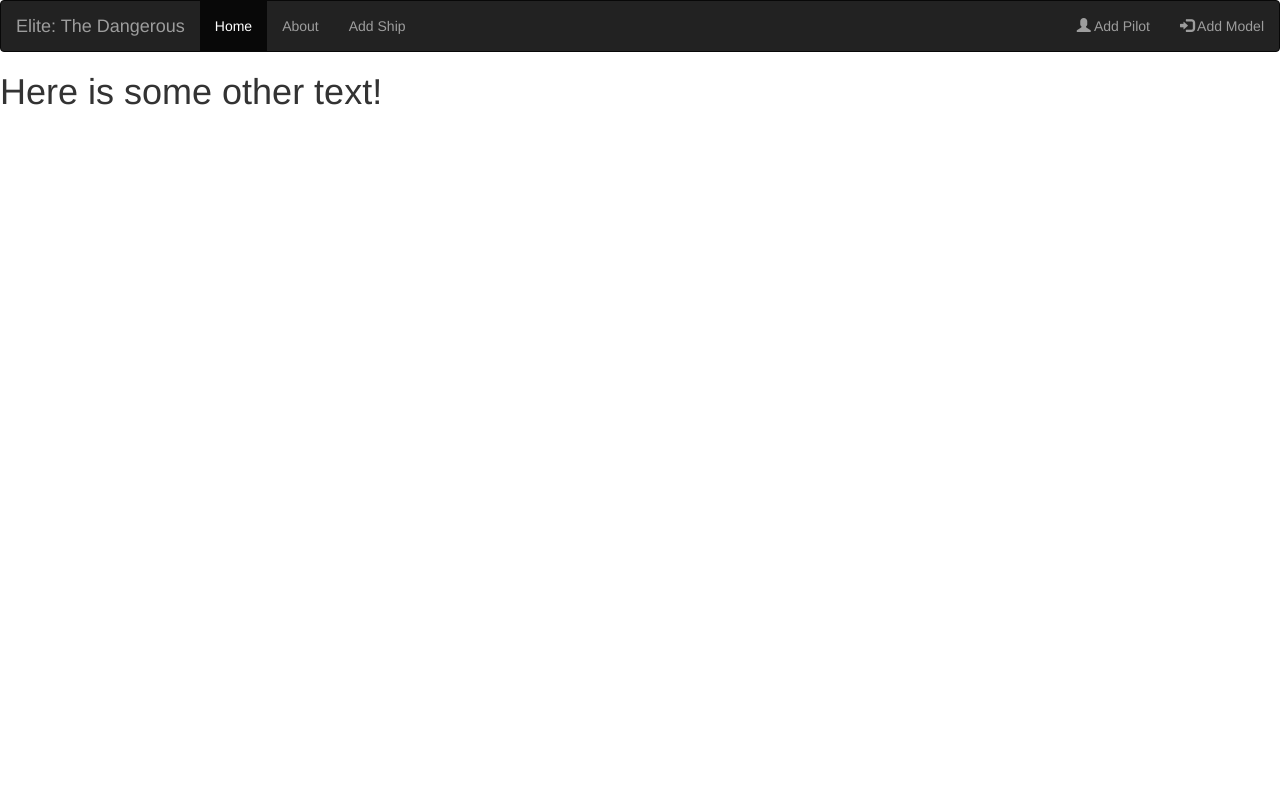
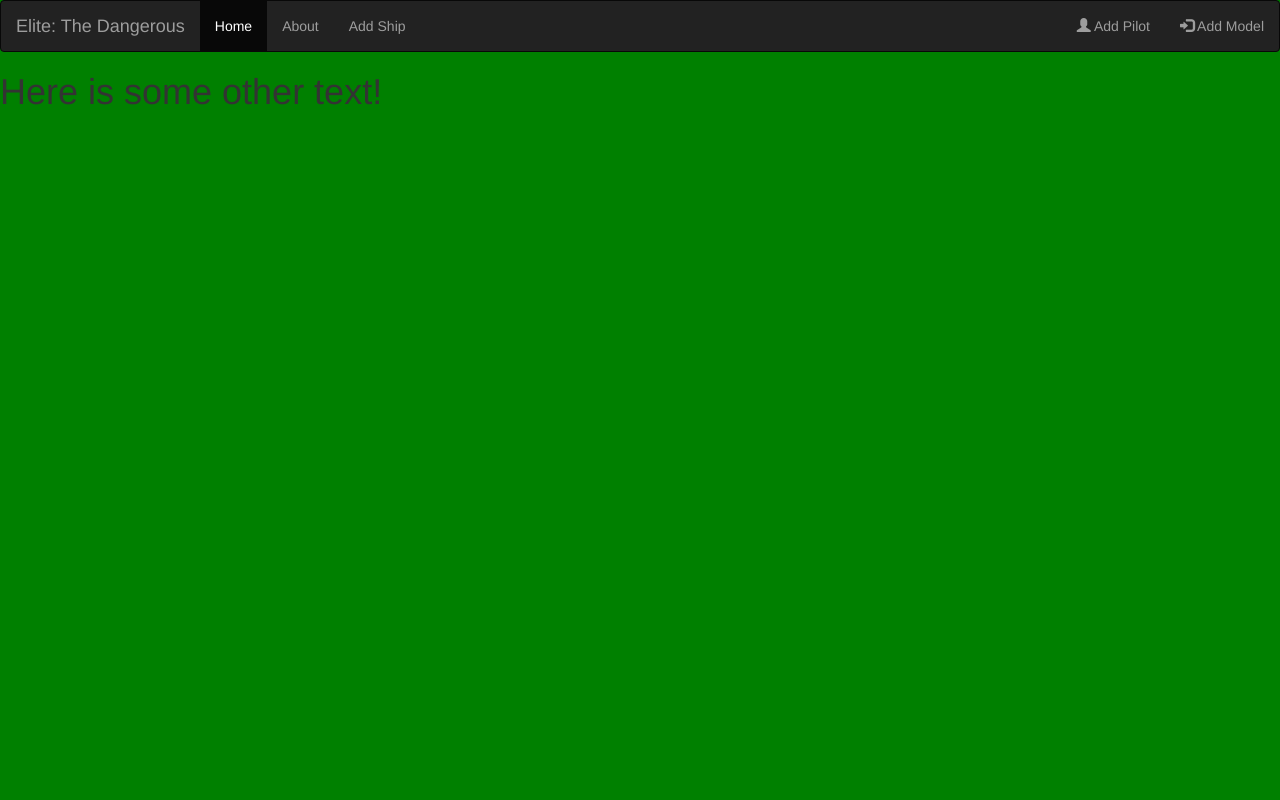
Before and after one commit to mtech-software-solutions/simpleflaskapp, a Flask app: page / in a window 1280 px wide. Run offline with Flask 3, Linux system fonts and the light colour scheme; some libraries are stand-ins or nearby versions.

Commit message:
Update index.html

```diff
--- a/templates/index.html
+++ b/templates/index.html
@@ -9,7 +9,7 @@
     <script src="https://maxcdn.bootstrapcdn.com/bootstrap/3.4.1/js/bootstrap.min.js"></script>
 </head>
 
-<body>
+<body style="background-color:green;">
     <nav class="navbar navbar-inverse">
         <div class="container-fluid">
             <div class="navbar-header">
```
